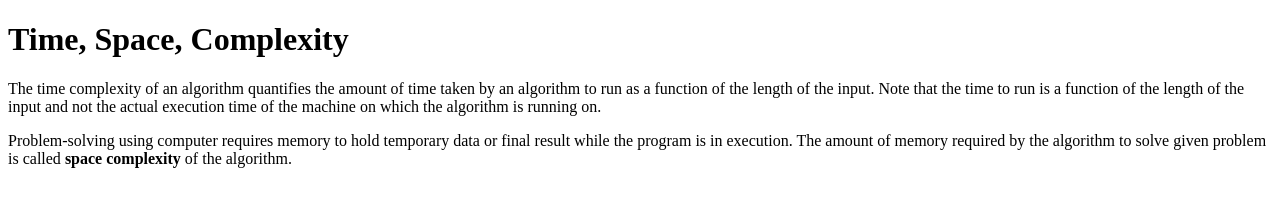
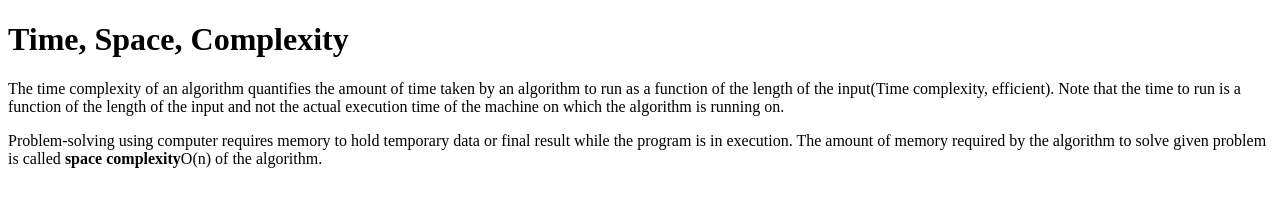
Before and after one commit to acciojob/time-and-space-complexity-Tejaswini1397, a website: page main.html in a window 1280 px wide. Drawn offline with Linux system fonts and the light colour scheme.

Commit message:
created a submission

```diff
--- a/main.html
+++ b/main.html
@@ -10,13 +10,13 @@
 	<h1>Time, Space, Complexity</h1>
 	<p>The time complexity of an algorithm quantifies the amount of
 		time taken by an algorithm to run as a function of
-		the length of the input. Note that the time to
+		the length of the input(Time complexity, efficient). Note that the time to
 		run is a function of the length of the input and
 		not the actual execution time of the machine
 		on which the algorithm is running on.
 	</p>
 	<p>Problem-solving using computer requires memory to hold temporary data or final result while the program is in execution. The amount of memory required by the algorithm to solve given problem
-		is called <b>space complexity</b> of the algorithm.</p>
+		is called <b>space complexity</b>O(n) of the algorithm.</p>
 	<!-- the entire body must be written by student -->
     <script type="text/javascript" src="./script.js">
 </script>
```
